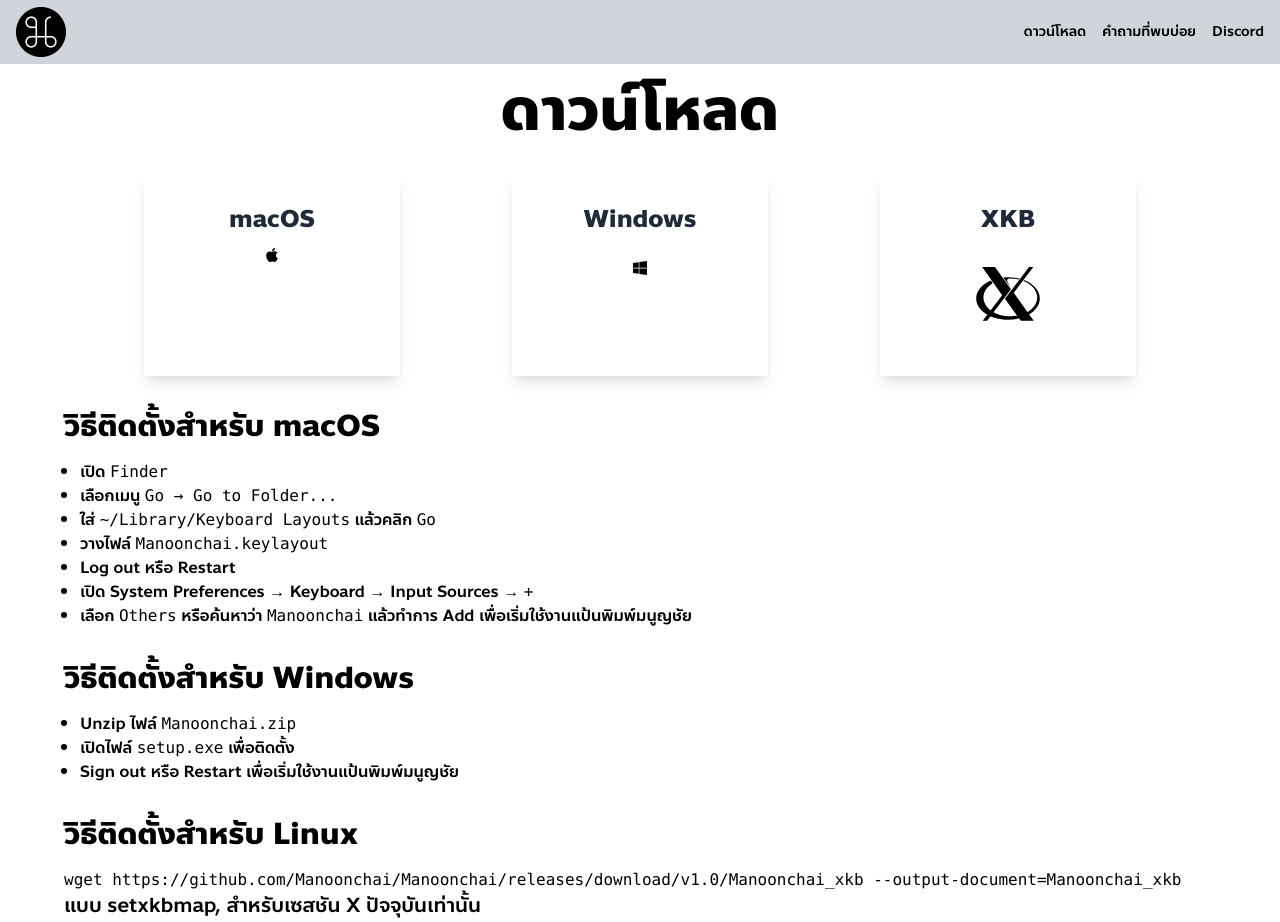
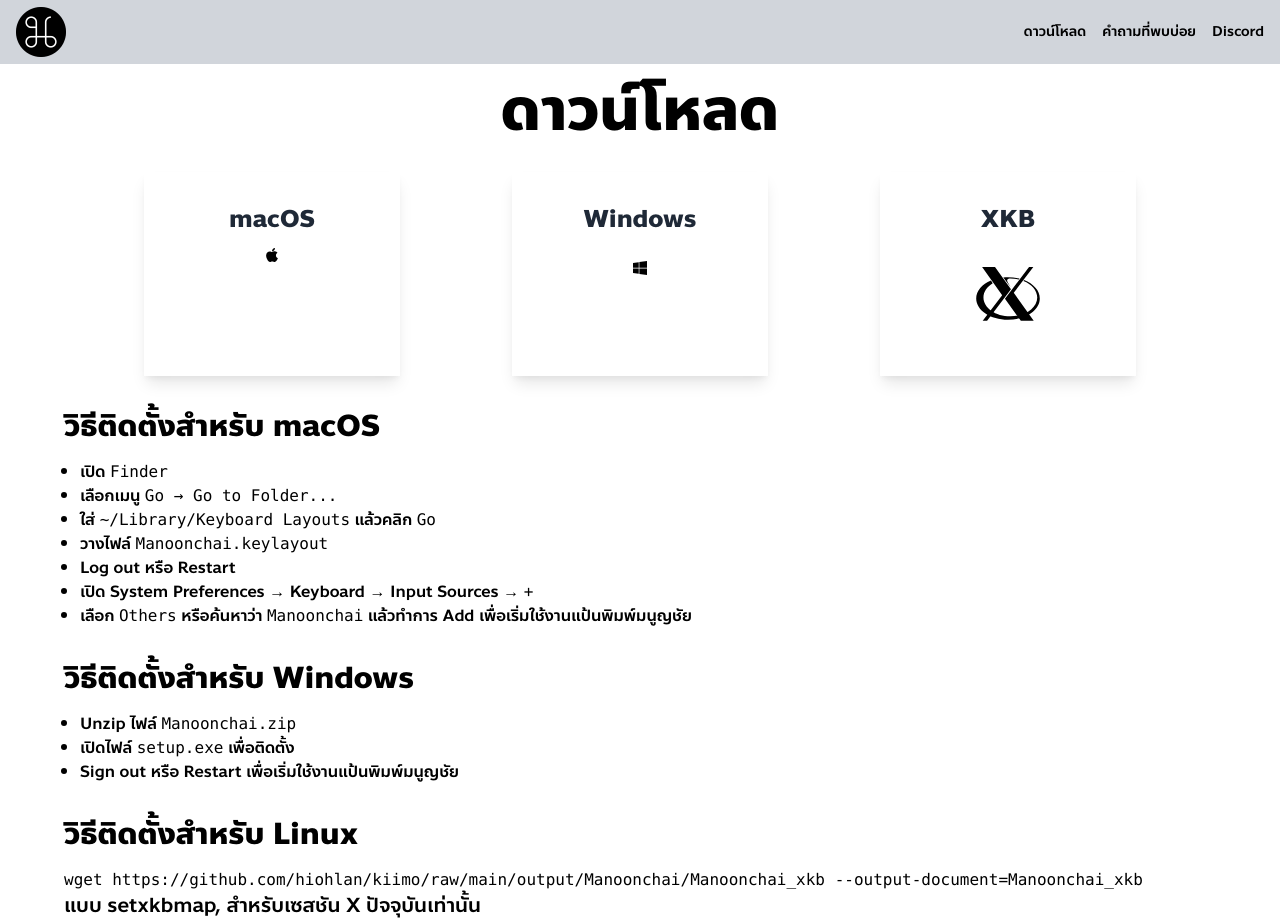
Before and after one commit to Manoonchai/manoonchai.com, a Next.js app: page /download in a window 1280 px wide. Shown: the top 922 px of the page. Built offline with nearby package versions, Linux system fonts and the light colour scheme; what tailwindcss-debug-screens would draw is missing.

Commit message:
Change to fixed xkb file

```diff
--- a/components/Download.tsx
+++ b/components/Download.tsx
@@ -156,7 +156,7 @@
         <h3 className="text-3xl font-bold my-4">วิธีติดตั้งสำหรับ Linux</h3>
         <code className="block overflow-auto">
           wget
-          https://github.com/Manoonchai/Manoonchai/releases/download/v1.0/Manoonchai_xkb
+          https://github.com/hiohlan/kiimo/raw/main/output/Manoonchai/Manoonchai_xkb
           --output-document=Manoonchai_xkb
         </code>
         <h6 className="text-xl">
```
